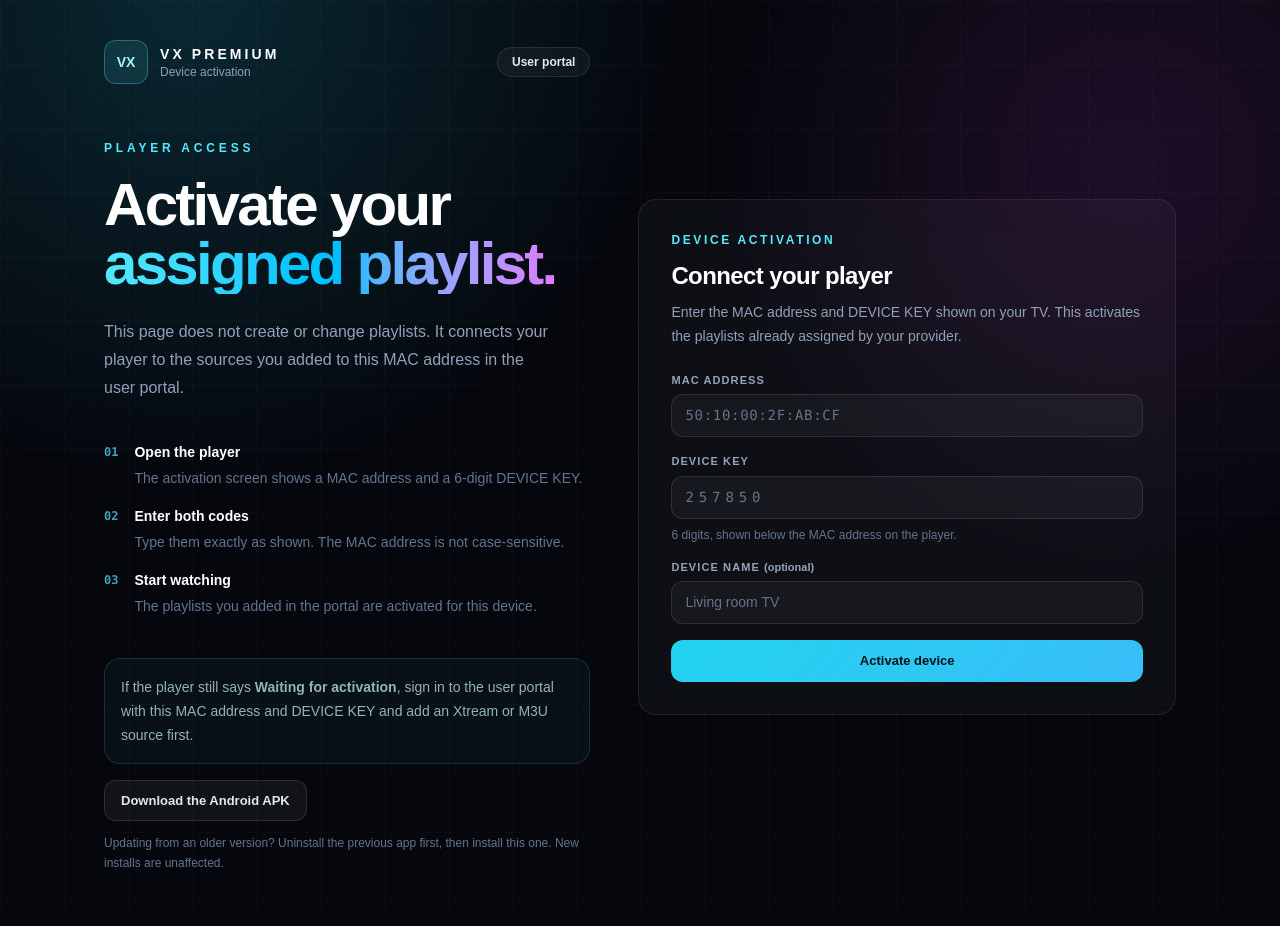
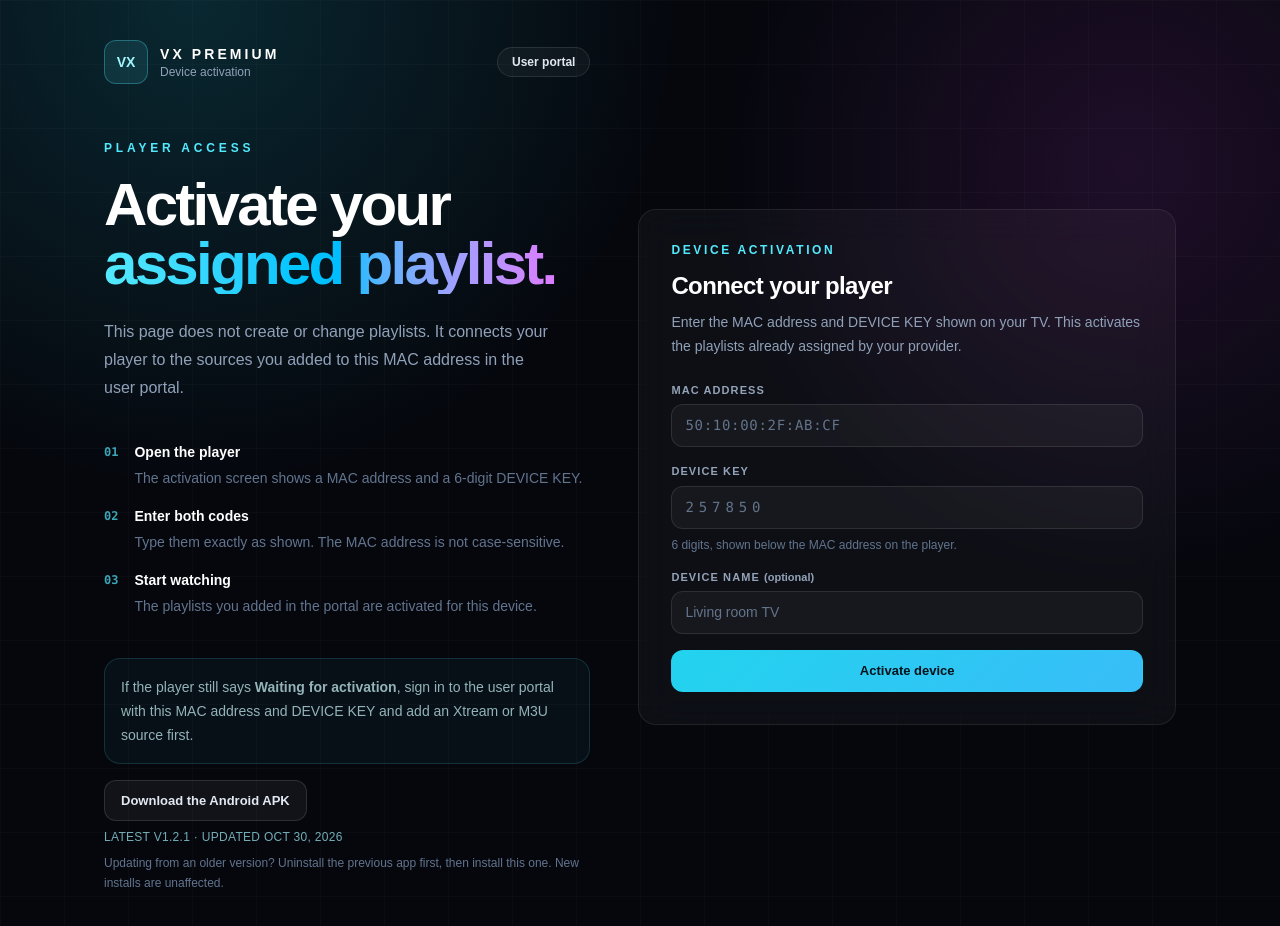
Before and after one commit to Medfakhir/VXPREMIUM, a Next.js app in the folder VX premium/vx-premium-website/: page /activate in a window 1280 px wide. Shown: the top 926 px of the page. Built offline with nearby package versions, Linux system fonts and the light colour scheme.

Commit message:
Show latest version and last-updated date next to download links

```diff
--- a/VX premium/vx-premium-website/src/app/activate/page.tsx
+++ b/VX premium/vx-premium-website/src/app/activate/page.tsx
@@ -1,6 +1,7 @@
 import type { Metadata } from "next";
 import Link from "next/link";
 import ActivateDeviceForm from "@/components/public/ActivateDeviceForm";
+import { RELEASE, RELEASE_LABEL } from "@/lib/release";
 
 export const metadata: Metadata = {
   title: "Activate your device | VX Premium",
@@ -100,12 +101,15 @@
           </div>
 
           <Link
-            href="/downloads/VX-Premium-1.2.1-release.apk"
+            href={RELEASE.apkFile}
             className="btn-secondary mt-4"
           >
             Download the Android APK
           </Link>
-          <p className="mt-3 text-xs leading-5 text-slate-500">
+          <p className="mt-2 text-xs font-medium uppercase tracking-wide text-cyan-200/70">
+            {RELEASE_LABEL}
+          </p>
+          <p className="mt-2 text-xs leading-5 text-slate-500">
             Updating from an older version? Uninstall the previous app first,
             then install this one. New installs are unaffected.
           </p>
--- a/VX premium/vx-premium-website/src/app/page.tsx
+++ b/VX premium/vx-premium-website/src/app/page.tsx
@@ -1,4 +1,5 @@
 import Link from "next/link";
+import { RELEASE, RELEASE_LABEL } from "@/lib/release";
 
 const features = [
   {
@@ -88,13 +89,18 @@
             >
               User portal
             </Link>
+            <div className="flex flex-col items-end gap-0.5">
               <Link
-              href="/downloads/VX-Premium-1.2.1-release.apk"
+                href={RELEASE.apkFile}
                 title="Updating from an older version? Uninstall the previous app first."
                 className="text-slate-300 transition hover:text-white"
               >
                 Download Android APK
               </Link>
+              <span className="text-[10px] uppercase tracking-wide text-slate-600">
+                {RELEASE_LABEL}
+              </span>
+            </div>
           </div>
         </footer>
       </div>
--- /dev/null
+++ b/VX premium/vx-premium-website/src/lib/release.ts
@@ -0,0 +1,22 @@
+/**
+ * Single source of truth for the published Android player build.
+ *
+ * When you publish a new APK:
+ *   1. Drop the new file into `public/downloads/`.
+ *   2. Update `version`, `versionCode`, `apkFile` and `releasedAt` below.
+ *   3. Keep the old file name as a redirect in `netlify.toml` so existing links keep working.
+ *   4. Set the same version in the dashboard (Player config -> App updates) so the in-app
+ *      "Check for updates" button offers it to players already on this build.
+ */
+export const RELEASE = {
+  version: "1.2.1",
+  versionCode: 3,
+  apkFile: "/downloads/VX-Premium-1.2.1-release.apk",
+  /** ISO date the build was published. */
+  releasedAt: "2026-10-30",
+  /** Human-readable publish date shown next to the download link. */
+  releasedAtLabel: "Oct 30, 2026",
+} as const;
+
+/** Short label used under the public download buttons. */
+export const RELEASE_LABEL = `Latest v${RELEASE.version} · updated ${RELEASE.releasedAtLabel}`;
```
Lines whose indentation alone changed are shown as unchanged.
